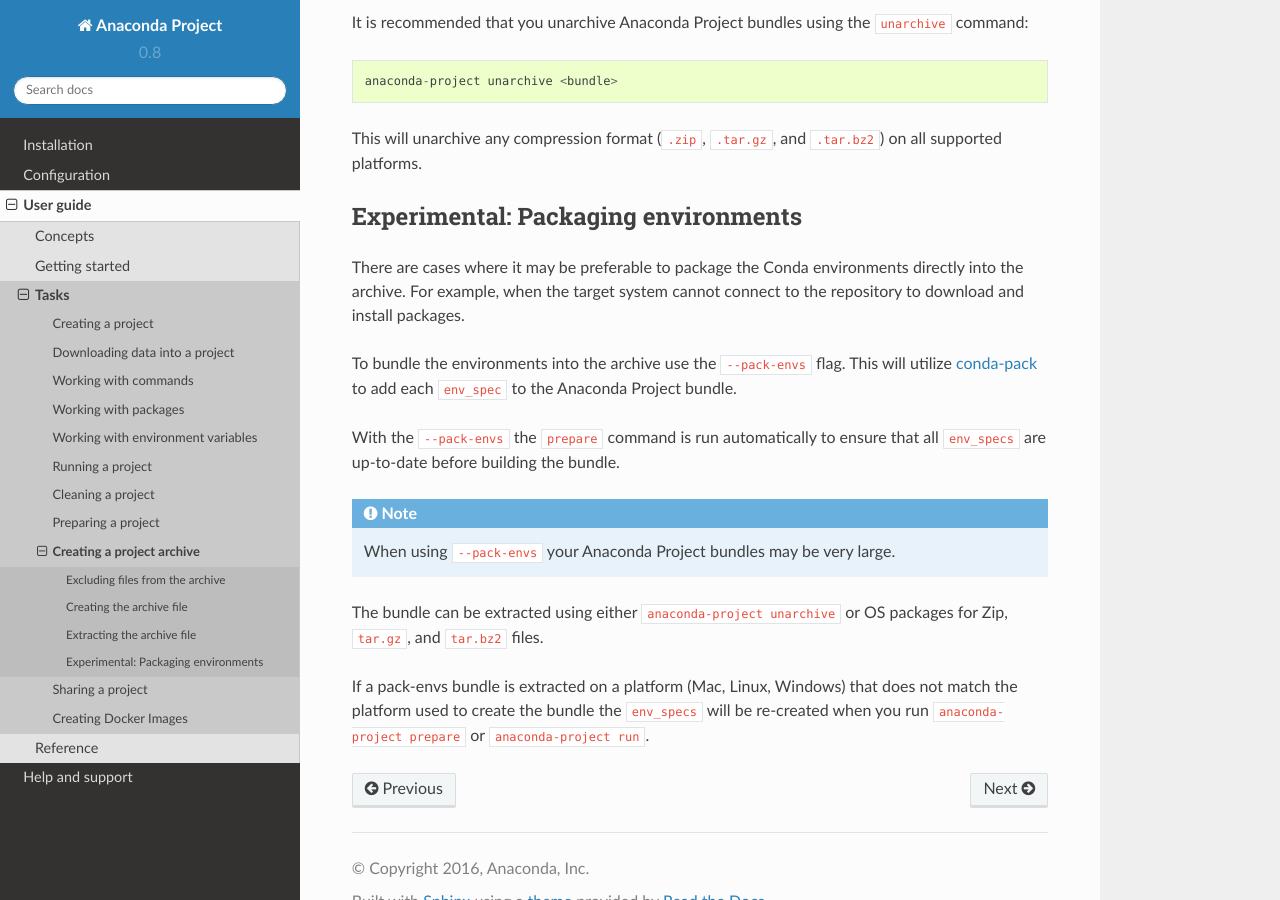
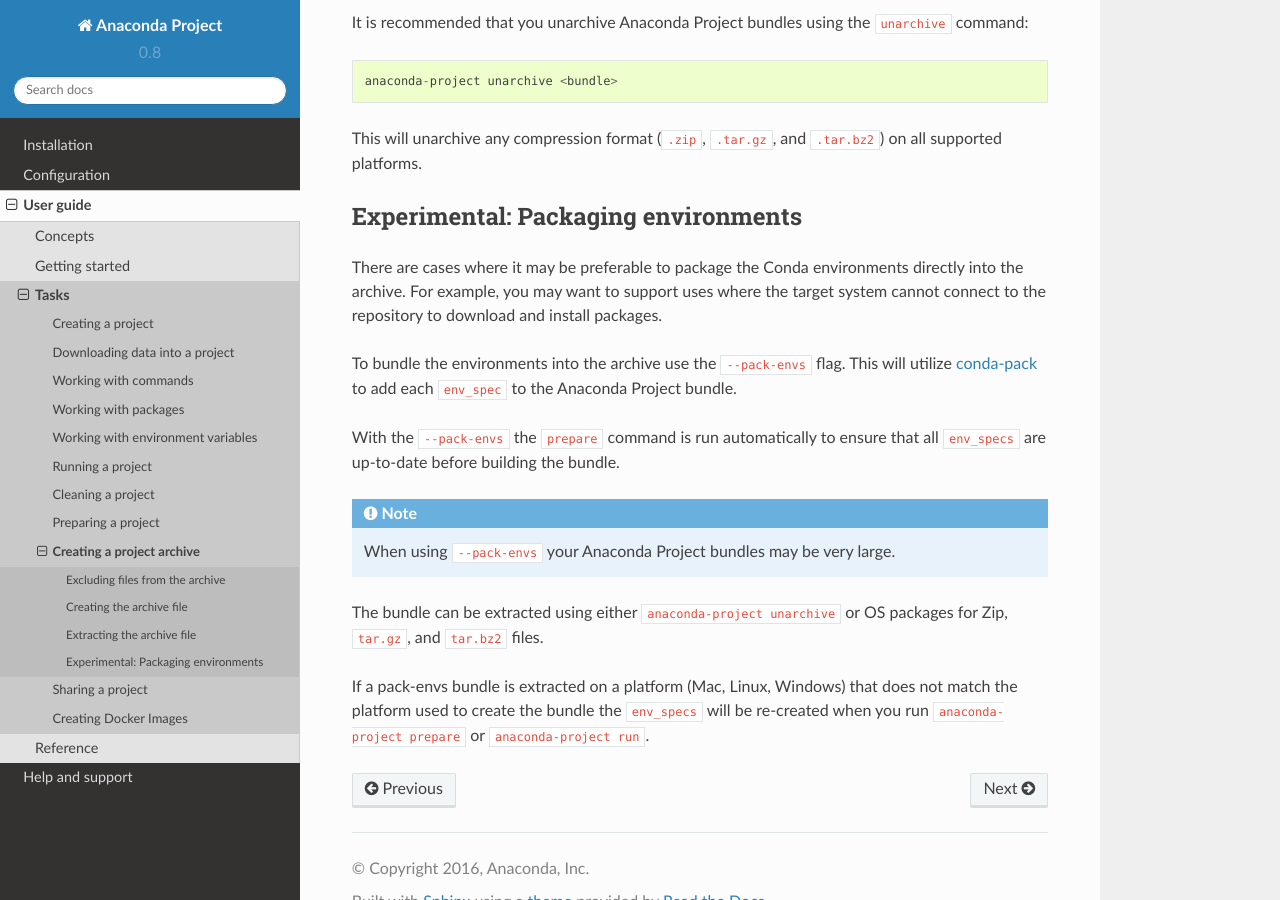
Before and after one commit to anaconda/anaconda-project, a Sphinx documentation site: the page built from docs/source/user-guide/tasks/create-project-archive.rst, in a window 1280 px wide and 900 px high, scrolled down 1515 px. Built offline with Sphinx 7.4.7 and the Read the Docs theme 2.0.0, drawn with Linux system fonts in a browser that asks for light colours.

Commit message:
Update docs/source/user-guide/tasks/create-project-archive.rst
Co-authored-by: James A. Bednar <jbednar@users.noreply.github.com>

```diff
--- a/docs/source/user-guide/tasks/create-project-archive.rst
+++ b/docs/source/user-guide/tasks/create-project-archive.rst
@@ -85,8 +85,8 @@
 
 There are cases where it may be preferable to package the
 Conda environments directly into the archive. For example,
-when the target system cannot connect to the repository to
-download and install packages.
+you may want to support uses where the target system cannot
+connect to the repository to download and install packages.
 
 To bundle the environments into the archive use the ``--pack-envs``
 flag. This will utilize `conda-pack <https://conda.github.io/conda-pack/index.html>`_
```
